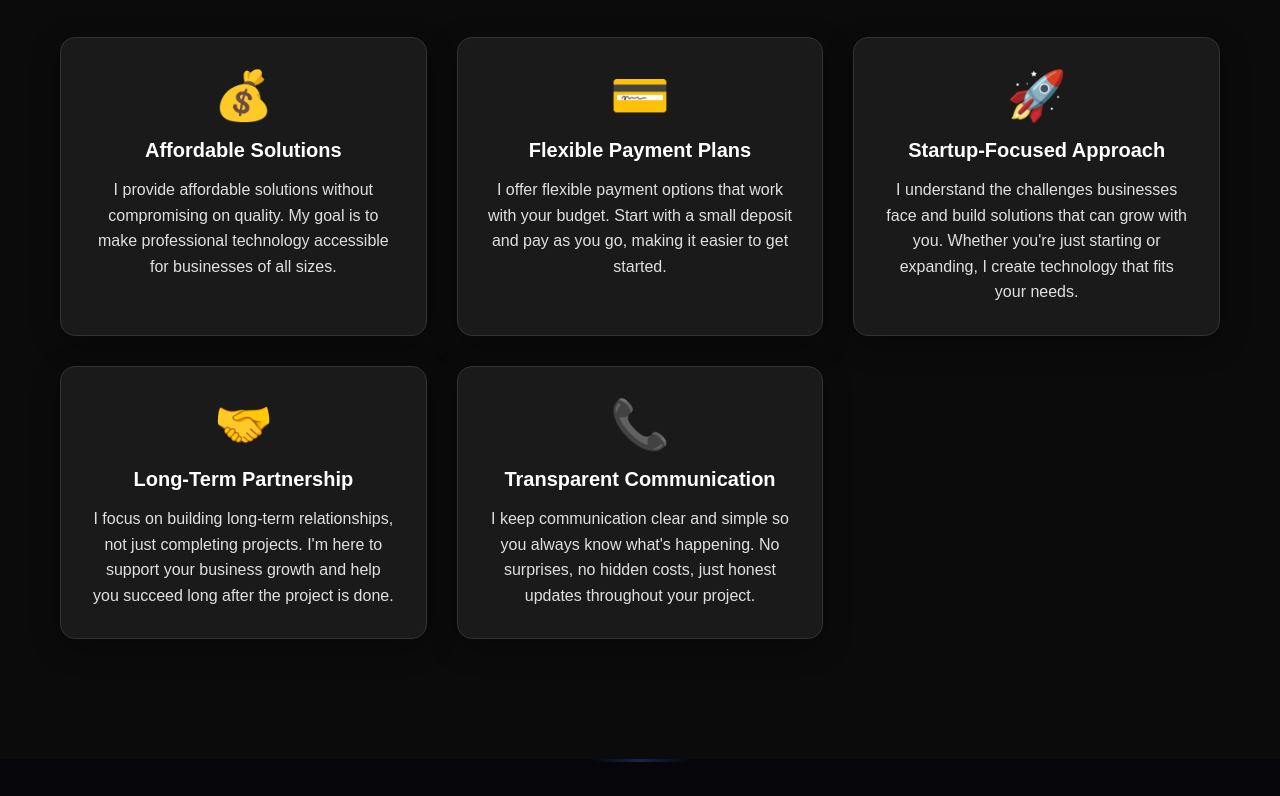
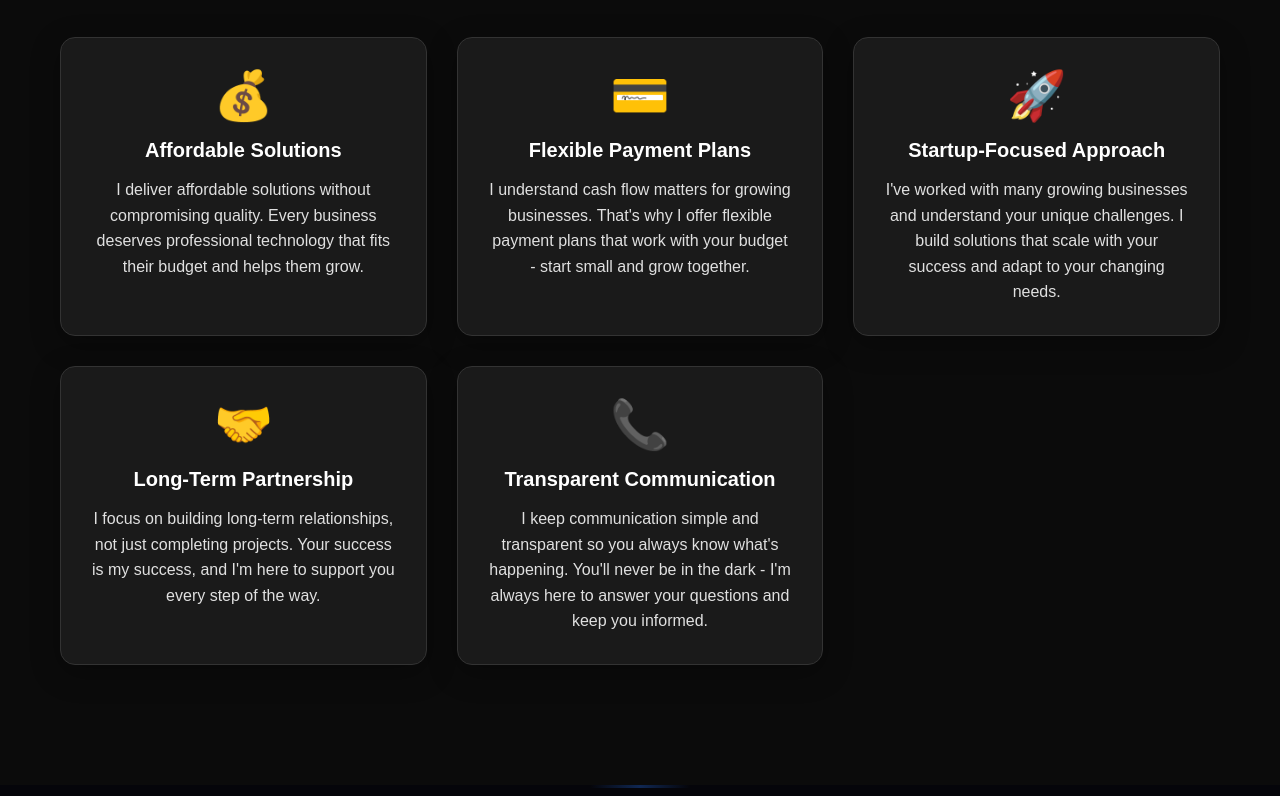
Before and after one commit to rickyjones544-debug/avinash-jha-portfolio, a website: page index.html in a window 1280 px wide. Shown: the part 11204-12000 px from the top of the page. Drawn offline with Linux system fonts and the light colour scheme.

Commit message:
strengthen why me section
 rewrote the content in the why me section to sound more personal and client friendly.

 used tone like:

 i focus on building long term relationships not just completing projects.

 i keep communication simple and transparent so you always know what s happening.

 i deliver affordable solutions without compromising quality.

 did not change icons or layout.

```diff
--- a/index.html
+++ b/index.html
@@ -619,7 +619,7 @@
                 <div class="why-me-icon">💰</div>
                 <div class="why-me-content">
                     <h3>Affordable Solutions</h3>
-                    <p>I provide affordable solutions without compromising on quality. My goal is to make professional technology accessible for businesses of all sizes.</p>
+                    <p>I deliver affordable solutions without compromising quality. Every business deserves professional technology that fits their budget and helps them grow.</p>
                 </div>
             </div>
 
@@ -627,7 +627,7 @@
                 <div class="why-me-icon">💳</div>
                 <div class="why-me-content">
                     <h3>Flexible Payment Plans</h3>
-                    <p>I offer flexible payment options that work with your budget. Start with a small deposit and pay as you go, making it easier to get started.</p>
+                    <p>I understand cash flow matters for growing businesses. That's why I offer flexible payment plans that work with your budget - start small and grow together.</p>
                 </div>
             </div>
 
@@ -635,7 +635,7 @@
                 <div class="why-me-icon">🚀</div>
                 <div class="why-me-content">
                     <h3>Startup-Focused Approach</h3>
-                    <p>I understand the challenges businesses face and build solutions that can grow with you. Whether you're just starting or expanding, I create technology that fits your needs.</p>
+                    <p>I've worked with many growing businesses and understand your unique challenges. I build solutions that scale with your success and adapt to your changing needs.</p>
                 </div>
             </div>
 
@@ -643,7 +643,7 @@
                 <div class="why-me-icon">🤝</div>
                 <div class="why-me-content">
                     <h3>Long-Term Partnership</h3>
-                    <p>I focus on building long-term relationships, not just completing projects. I'm here to support your business growth and help you succeed long after the project is done.</p>
+                    <p>I focus on building long-term relationships, not just completing projects. Your success is my success, and I'm here to support you every step of the way.</p>
                 </div>
             </div>
 
@@ -651,7 +651,7 @@
                 <div class="why-me-icon">📞</div>
                 <div class="why-me-content">
                     <h3>Transparent Communication</h3>
-                    <p>I keep communication clear and simple so you always know what's happening. No surprises, no hidden costs, just honest updates throughout your project.</p>
+                    <p>I keep communication simple and transparent so you always know what's happening. You'll never be in the dark - I'm always here to answer your questions and keep you informed.</p>
                 </div>
             </div>
         </div>
```
